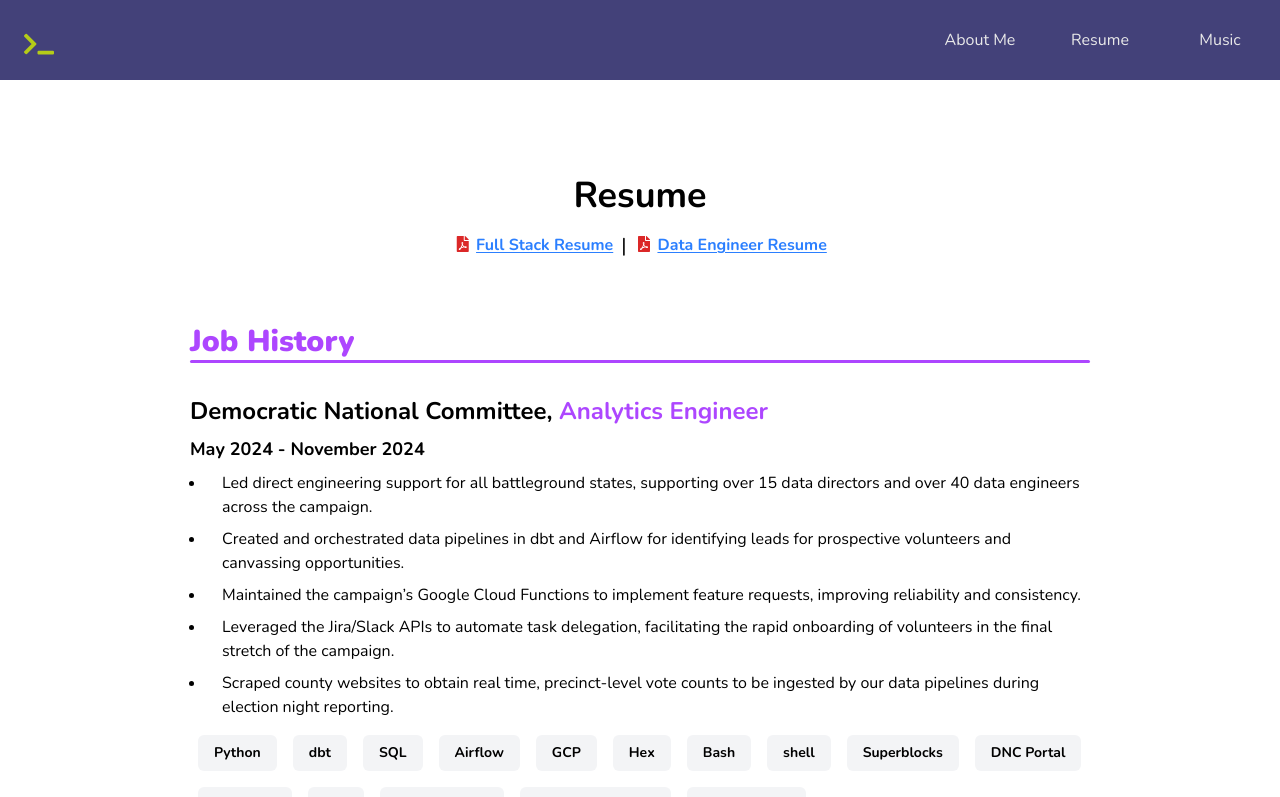
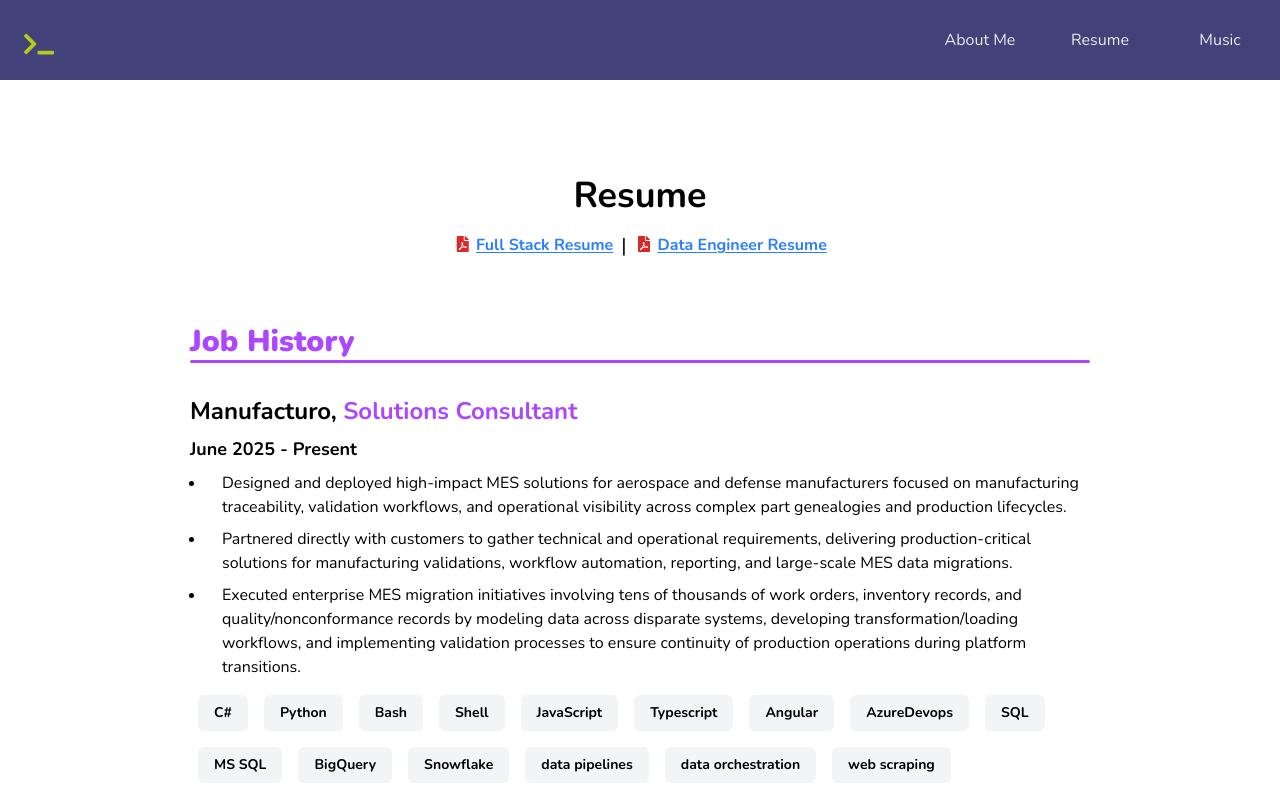
Before and after one commit to chris-av/portfolio-react, a Next.js app: page /resume in a window 1280 px wide. Shown: the top 797 px of the page. Built offline with nearby package versions, Linux system fonts and the light colour scheme.

Commit message:
add to job history

```diff
--- a/data/resume.data.ts
+++ b/data/resume.data.ts
@@ -127,6 +127,35 @@ export const freelance: Job[] = [
 
 export const jobs: Job[] = [
   {
+    id: "",
+    organization: "Manufacturo",
+    jobtitle: 'Solutions Consultant',
+    range: 'June 2025 - Present',
+    description: [
+      "Designed and deployed high-impact MES solutions for aerospace and defense manufacturers focused on manufacturing traceability, validation workflows, and operational visibility across complex part genealogies and production lifecycles.",
+      "Partnered directly with customers to gather technical and operational requirements, delivering production-critical solutions for manufacturing validations, workflow automation, reporting, and large-scale MES data migrations.",
+      "Executed enterprise MES migration initiatives involving tens of thousands of work orders, inventory records, and quality/nonconformance records by modeling data across disparate systems, developing transformation/loading workflows, and implementing validation processes to ensure continuity of production operations during platform transitions."
+    ],
+    tags: [
+      "C#",
+      "Python",
+      "Bash",
+      "Shell",
+      "JavaScript",
+      "Typescript",
+      "Angular",
+      "AzureDevops",
+      "SQL",
+      "MS SQL",
+      "BigQuery",
+      "Snowflake",
+      "data pipelines",
+      "data orchestration",
+      "web scraping",
+      "project management"
+    ]
+  },
+  {
     id: "630d165be8cd61ea3cd792513c32ec9c",
     organization: 'Democratic National Committee',
     jobtitle: 'Analytics Engineer',
```
